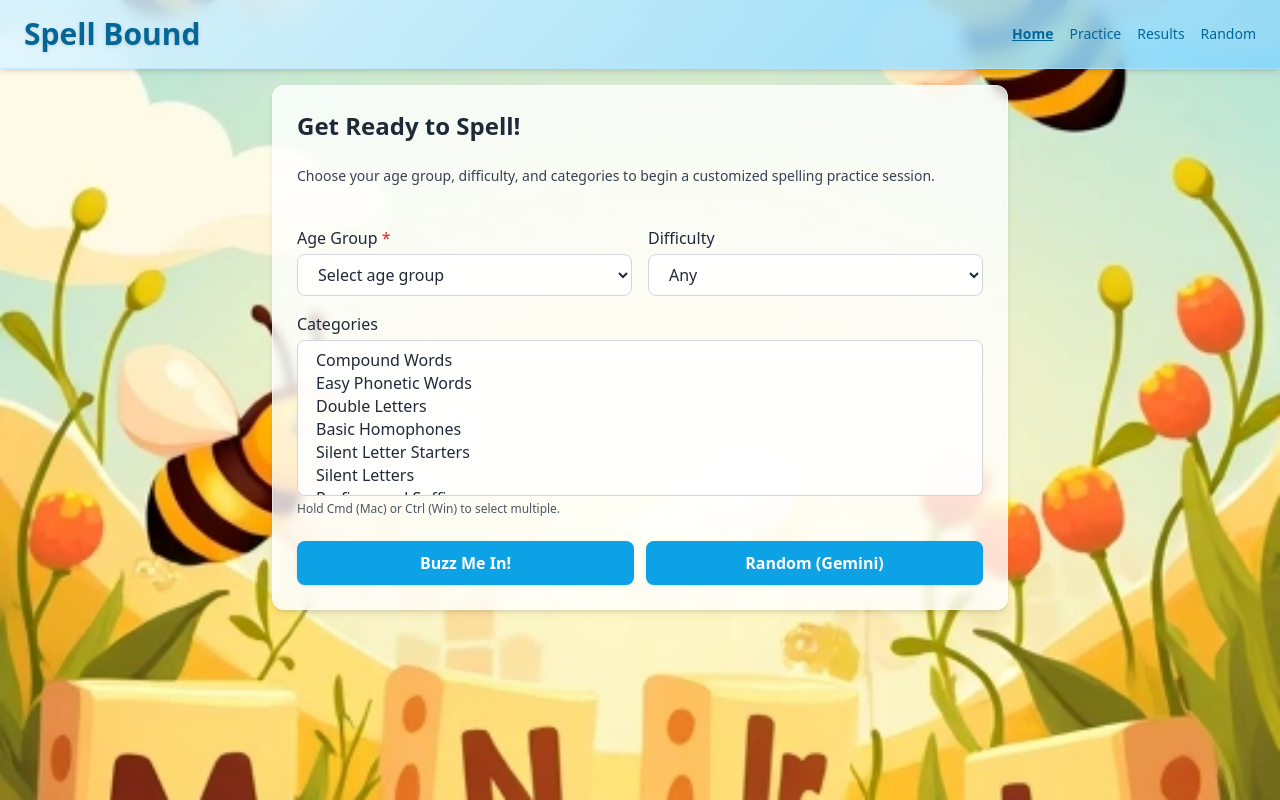
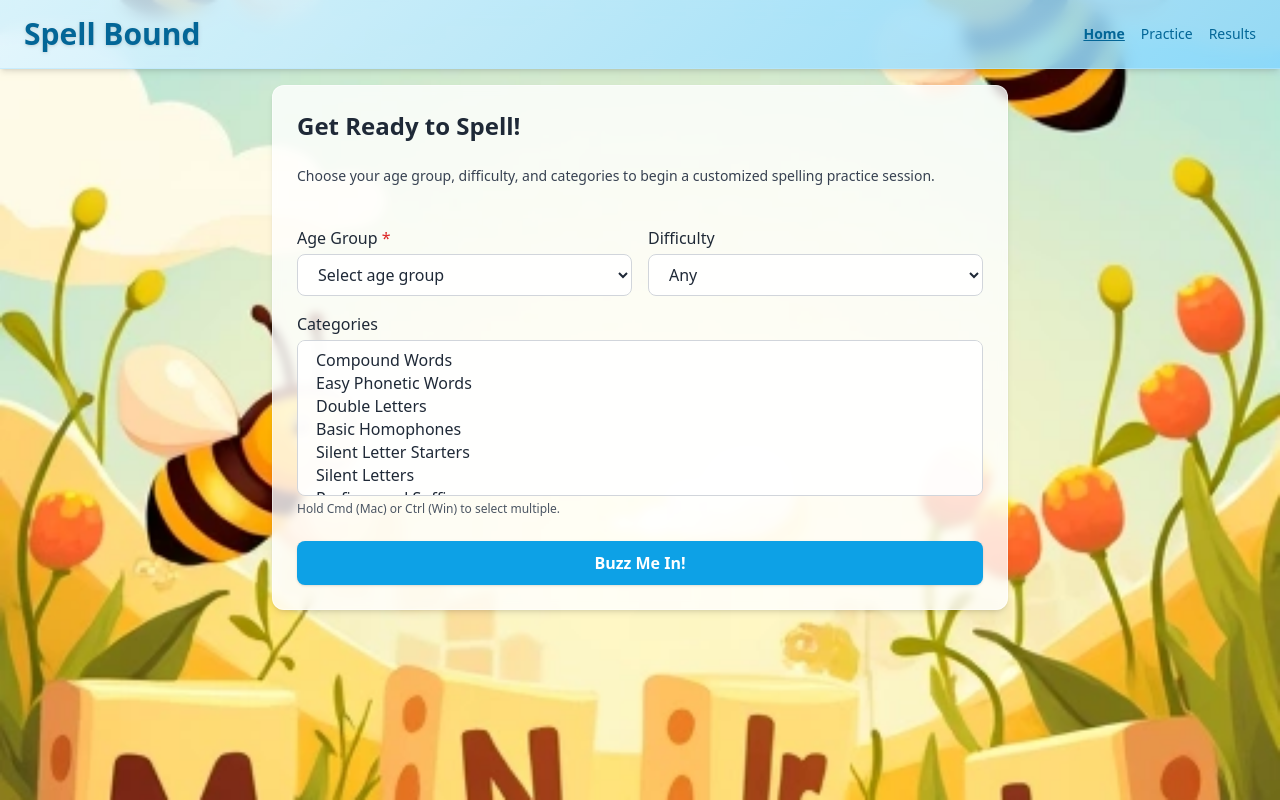
Before and after one commit to keycache/spell-bound, a website with bundled scripts: page pages/home.html in a window 1280 px wide. Built offline with nearby package versions, Linux system fonts and the light colour scheme.

Commit message:
comment out "random" aspect of the app

```diff
--- a/pages/_layout.html
+++ b/pages/_layout.html
@@ -20,7 +20,7 @@
       <a href="home.html" class="text-primary-700 hover:underline">Home</a>
       <a href="practice.html" class="text-primary-700 hover:underline">Practice</a>
       <a href="results.html" class="text-primary-700 hover:underline">Results</a>
-      <a href="random.html" class="text-primary-700 hover:underline">Random</a>
+      <!-- <a href="random.html" class="text-primary-700 hover:underline">Random</a> -->
     </nav>
   </header>
   <main class="px-4 py-4 pb-10 max-w-3xl mx-auto" id="app-root">
--- a/pages/home.html
+++ b/pages/home.html
@@ -14,7 +14,7 @@
       <a href="home.html" class="text-primary-700 font-semibold underline">Home</a>
       <a href="practice.html" class="text-primary-700 hover:underline">Practice</a>
       <a href="results.html" class="text-primary-700 hover:underline">Results</a>
-      <a href="random.html" class="text-primary-700 hover:underline">Random</a>
+      <!-- <a href="random.html" class="text-primary-700 hover:underline">Random</a> -->
     </nav>
   </header>
   <main class="px-4 py-4 pb-10 max-w-3xl mx-auto" aria-labelledby="home-heading">
@@ -49,7 +49,7 @@
         </fieldset>
         <div class="flex flex-col sm:flex-row gap-3">
           <button type="submit" class="app-btn flex-1" id="start-btn">Buzz Me In!</button>
-          <a href="random.html" class="app-btn app-btn--secondary flex-1 text-center" role="button">Random (Gemini)</a>
+          <!-- <a href="random.html" class="app-btn app-btn--secondary flex-1 text-center" role="button">Random (Gemini)</a> -->
         </div>
       </form>
     </section>
```
